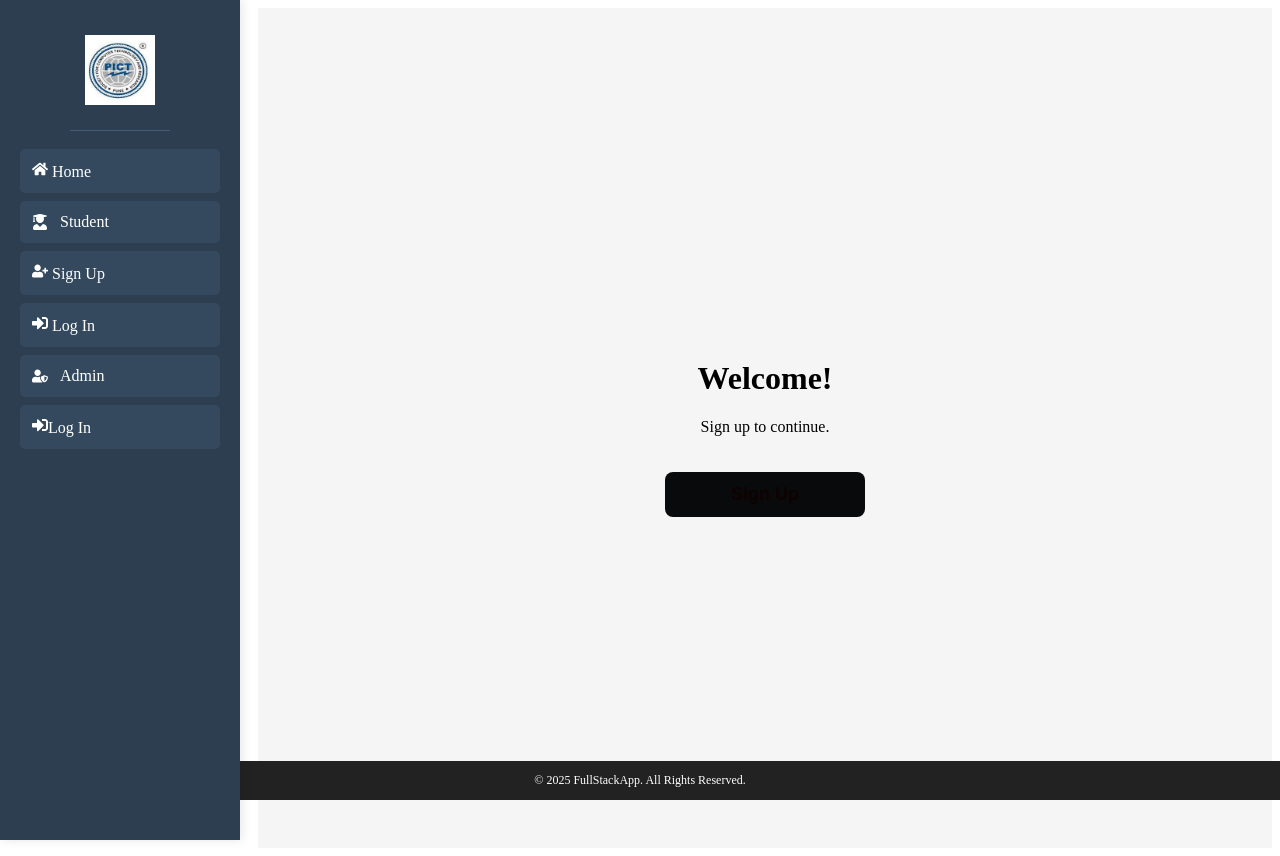
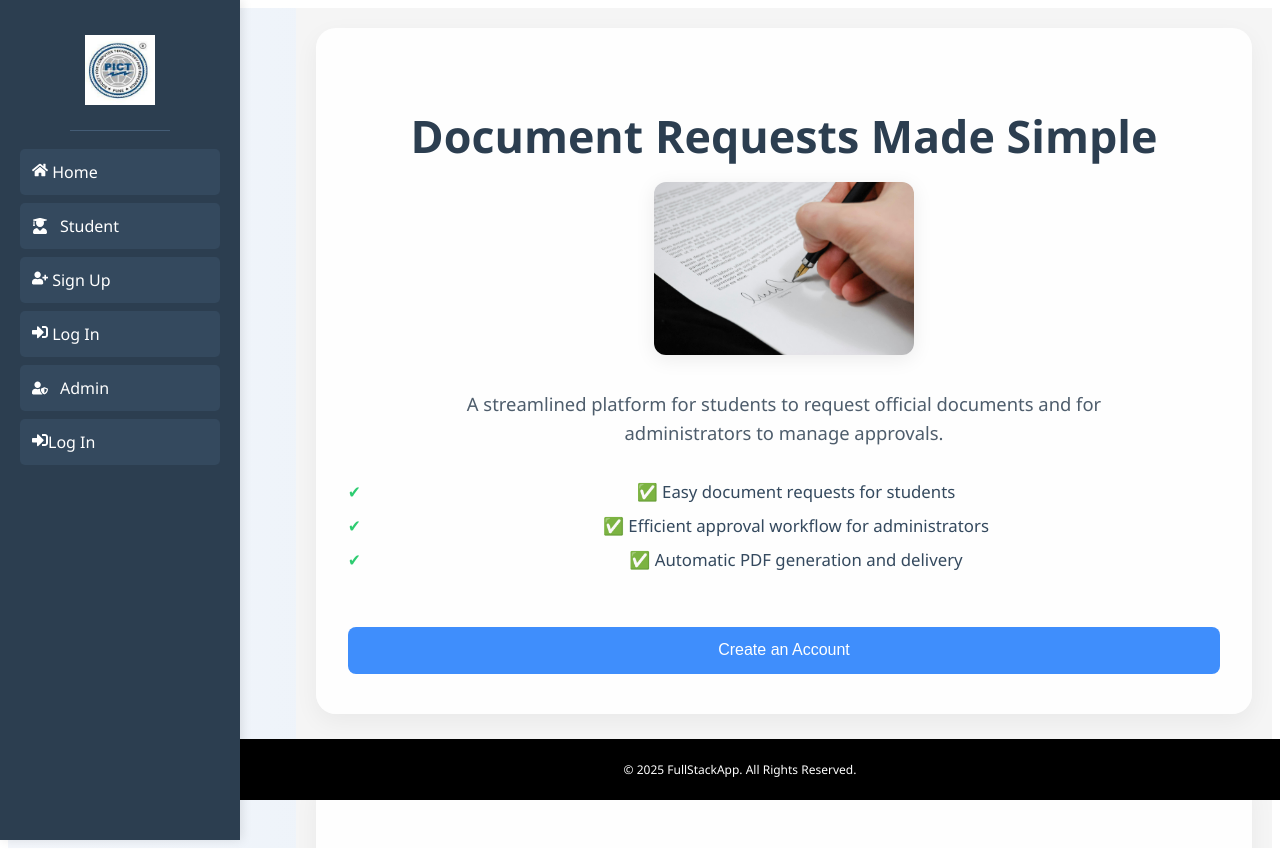
Before and after one commit to sanikaamitdesh/frontend-spring, a React (Vite) app: page / in a window 1280 px wide. Built offline with nearby package versions, Linux system fonts and the light colour scheme.

Commit message:
email and fixed issuses

```diff
--- a/college-frontend/src/styles/StatusPage.css
+++ b/college-frontend/src/styles/StatusPage.css
@@ -1,6 +1,7 @@
 .container {
     display: flex;
-    height: 100vh;
+    height: 9vh;
+    padding-left: 19rem;
 }
 
 .main-content {
@@ -47,7 +48,7 @@ h2 {
 
 .status-table th,
 .status-table td {
-    padding: 12px;
+    padding: 9px;
     text-align: center;
     border-bottom: 1px solid #ddd;
 }
@@ -102,7 +103,7 @@ h2 {
     }
 
     .main-content {
-        padding: 15px;
+        padding: 10px;
     }
 
     .status-table th,
--- a/src/pages/Home.jsx
+++ b/src/pages/Home.jsx
@@ -1,31 +1,85 @@
 import { useNavigate } from "react-router-dom";
-//  import Navbar from "../components/Navbar";
 import Sidebar from "../components/Sidebar";
 import Footer from "../components/Footer";
-import "../styles/home.css"; // ✅ Ensure CSS is imported
-
+import "../styles/home.css";
+import logo from "../Img/hero-pic.jpg"
 export default function Home() {
   const navigate = useNavigate();
-  const isAuthenticated = localStorage.getItem("isAuthenticated") === "true"; // ✅ Check if logged in
+  const isAuthenticated = localStorage.getItem("isAuthenticated") === "true";
 
   return (
     <div className="home-container">
-      <Sidebar /> {/* ✅ Sidebar properly placed */}
-       {/* <Navbar />  */}
+      <Sidebar />
 
       <div className="main-content">
         <div className="home-content">
-          <h1>Welcome!</h1>
+        <section className="hero-section">
 
-          {/* ✅ Show "Sign Up" message & button only if NOT logged in */}
-          {!isAuthenticated && (
-            <>
-              <p>Sign up to continue.</p>
-              <button onClick={() => navigate("/register")} className="signup-btn">
-                Sign Up
-              </button>
-            </>
-          )}
+  <h1>Document Requests Made Simple</h1>
+  <img src={logo} alt="Documents Illustration" />
+  <p>A streamlined platform for students to request official documents and for administrators to manage approvals.</p>
+  <ul className="feature-list">
+    <li>✅ Easy document requests for students</li>
+    <li>✅ Efficient approval workflow for administrators</li>
+    <li>✅ Automatic PDF generation and delivery</li>
+  </ul>
+  {!isAuthenticated && (
+    <button onClick={() => navigate("/register")} className="signup-btn">
+      Create an Account
+    </button>
+  )}
+</section>
+
+
+          <section className="dashboard-section">
+            <h2>Powerful Dashboards</h2>
+            <div className="dashboard-cards">
+              <div className="card">
+                <h3>Student Dashboard</h3>
+                <p>Submit new document requests, track their status, and download approved documents from your personalized dashboard.</p>
+              </div>
+              <div className="card">
+                <h3>Admin Dashboard</h3>
+                <p>Manage document requests, approve/reject with comments, and monitor performance from a single admin panel.</p>
+              </div>
+            </div>
+          </section>
+
+          <section className="how-it-works">
+            <h2>How It Works</h2>
+            <div className="steps">
+              <div className="step">
+                <h3>1. Login & Request</h3>
+                <p>Students log in and submit requests.</p>
+              </div>
+              <div className="step">
+                <h3>2. Admin Review</h3>
+                <p>Admins review and take action.</p>
+              </div>
+              <div className="step">
+                <h3>3. Automatic Delivery</h3>
+                <p>PDF is auto-generated and sent to the student.</p>
+              </div>
+            </div>
+          </section>
+
+          <section className="key-features">
+            <h2>Key Features</h2>
+            <div className="feature-boxes">
+              <div className="feature-box">
+                <h3>Multiple Document Types</h3>
+                <p>Supports transcripts, certificates, recommendation letters, and more.</p>
+              </div>
+              <div className="feature-box">
+                <h3>Status Tracking</h3>
+                <p>Real-time updates from submission to delivery.</p>
+              </div>
+              <div className="feature-box">
+                <h3>Template-Based PDFs</h3>
+                <p>Auto-filled and professionally formatted PDFs.</p>
+              </div>
+            </div>
+          </section>
         </div>
       </div>
 
--- a/src/styles/Home.css
+++ b/src/styles/Home.css
@@ -1,86 +1,149 @@
-home-container {
+/* home.css */
+
+.home-container {
   display: flex;
-  flex-direction: column;
   min-height: 100vh;
-  background: linear-gradient(to right, #edeeef, #e8eaef);
-  color: rgb(19, 13, 13);
+  background: linear-gradient(to right, #f3f6fb, #e0ecf6);
+  font-family: 'Segoe UI', Tahoma, Geneva, Verdana, sans-serif;
+  padding-left: 18rem;
 }
 
-/* ✅ Full-Width Navbar */
-.navbar {
-  width: 100%;
-  height: 60px;
-  background: #1e3a5f;
-  display: flex;
-  align-items: center;
-  padding: 70px 20px;
-  /* position: fixed; */
-  top: 0;
-  left: 0;
-  right: 0;
-  z-index: 1000;
-  box-shadow: 0px 4px 6px rgba(0, 0, 0, 0.1);
+.main-content {
+  flex: 1;
+  padding: 3rem 2rem;
 }
 
-/* ✅ Sidebar */
-.sidebar {
-  width: 150px;
-  background: #1e3a5f;
-  min-height: 90vh;
-  position: fixed;
-  top: 10px;  /* ✅ Navbar height accounted for */
-  left: 0;
-  padding: 20px;
-  color: white;
-  overflow-y: auto;
+.home-content section {
+  max-width: 1100px;
+  margin: 0 auto 4rem auto;
+  padding: 2.5rem 2rem;
+  background: rgba(255, 255, 255, 0.95);
+  border-radius: 20px;
+  box-shadow: 0 8px 24px rgba(0, 0, 0, 0.05);
 }
 
-/* ✅ Main Content */
-.main-content {
-  flex-grow: 1;
-  margin-left: 250px; /* ✅ Prevent overlap with sidebar */
-  padding: 100px 20px; /* ✅ Adjust padding to avoid navbar overlap */
+/* === Hero Section === */
+.hero-section {
+  text-align: center;
+  background: linear-gradient(to right, #fdfbfb, #ebedee);
+  padding: 4rem 2rem;
+  border-radius: 20px;
+}
+
+.hero-section img {
+  width: 260px;
+  margin-bottom: 1.8rem;
+  border-radius: 12px;
+  box-shadow: 0 4px 20px rgba(0, 0, 0, 0.08);
+}
+
+.hero-section h1 {
+  font-size: 2.8rem;
+  margin-bottom: 1rem;
+  color: #2c3e50;
+  font-weight: 700;
+}
+
+.hero-section p {
+  font-size: 1.15rem;
+  color: #4e5d6c;
+  max-width: 700px;
+  margin: 0 auto 2rem;
+  line-height: 1.6;
+}
+
+.feature-list {
+  list-style: none;
+  padding: 0;
+  margin: 2rem 0;
+}
+
+.feature-list li {
+  font-size: 1.05rem;
+  margin-bottom: 0.7rem;
+  color: #34495e;
+  position: relative;
+  padding-left: 1.5rem;
+}
+
+.feature-list li::before {
+  content: "✔";
+  color: #2ecc71;
+  font-weight: bold;
+  position: absolute;
+  left: 0;
+  top: 0;
+}
+
+/* Call to Action Button */
+.signup-btn {
+  margin-top: 1.5rem;
+  background-color: #3f8efc;
+  color: white;
+  padding: 0.9rem 2rem;
+  border: none;
+  border-radius: 8px;
+  font-size: 1rem;
+  font-weight: 500;
+  cursor: pointer;
+  transition: all 0.3s ease;
+}
+
+.signup-btn:hover {
+  background-color: #2978db;
+  transform: scale(1.05);
+}
+
+/* Section Titles */
+.dashboard-section h2,
+.how-it-works h2,
+.key-features h2 {
+  font-size: 2.2rem;
+  margin-bottom: 2rem;
+  text-align: center;
+  color: #1d2733;
+  font-weight: 600;
+}
+
+/* Card Layouts */
+.dashboard-cards,
+.steps,
+.feature-boxes {
   display: flex;
-  flex-direction: column;
-  align-items: center;
+  gap: 2rem;
+  flex-wrap: wrap;
   justify-content: center;
 }
 
-/* ✅ Centered Home Content */
-.home-content {
+.card, .step, .feature-box {
+  flex: 1 1 300px;
+  background: linear-gradient(to bottom, #f9f9ff, #f0f4f8);
+  padding: 1.8rem;
+  border-radius: 16px;
+  box-shadow: 0 6px 18px rgba(0, 0, 0, 0.06);
+  transition: transform 0.25s ease, box-shadow 0.25s ease;
   text-align: center;
-  width: 100%;
-  max-width: 300px;
 }
 
-/* ✅ Sign Up Button */
-.signup-btn {
-  width: 200px;
-  padding: 12px;
-  font-size: 18px;
-  font-weight: bold;
-  border: none;
-  border-radius: 8px;
-  cursor: pointer;
-  background-color: #090a0b;
-  color: rgb(15, 2, 2);
-  transition: background 0.3s ease-in-out;
-  margin-top: 20px;
+.card:hover,
+.step:hover,
+.feature-box:hover {
+  transform: translateY(-6px);
+  box-shadow: 0 8px 24px rgba(0, 0, 0, 0.08);
 }
 
-.signup-btn:hover {
-  background-color: #0056b3;
+.card h3,
+.step h3,
+.feature-box h3 {
+  font-size: 1.5rem;
+  color: #2c3e50;
+  margin-bottom: 1rem;
 }
 
-/* ✅ Footer */
-.footer {
-  width: 100%;
-  background: #222;
-  color: white;
-  text-align: center;
-  padding: 0px;
-  position: fixed;
-  bottom: 0;
-  left: 0px;
-  right: 0;
+.card p,
+.step p,
+.feature-box p {
+  color: #5a6a78;
+  font-size: 1rem;
+  line-height: 1.5;
 }
--- a/src/styles/register.css
+++ b/src/styles/register.css
@@ -5,6 +5,7 @@
   align-items: center;
   height: 100vh;
   /* background: #f4f4f4; */
+  padding-left: 20rem;
 }
 
 /* ✅ Register Box */
```
Also changed, not shown: college-frontend/src/pages/Dashboard.jsx (+33 -7 lines), src/Img/hero-pic.jpg (added).
